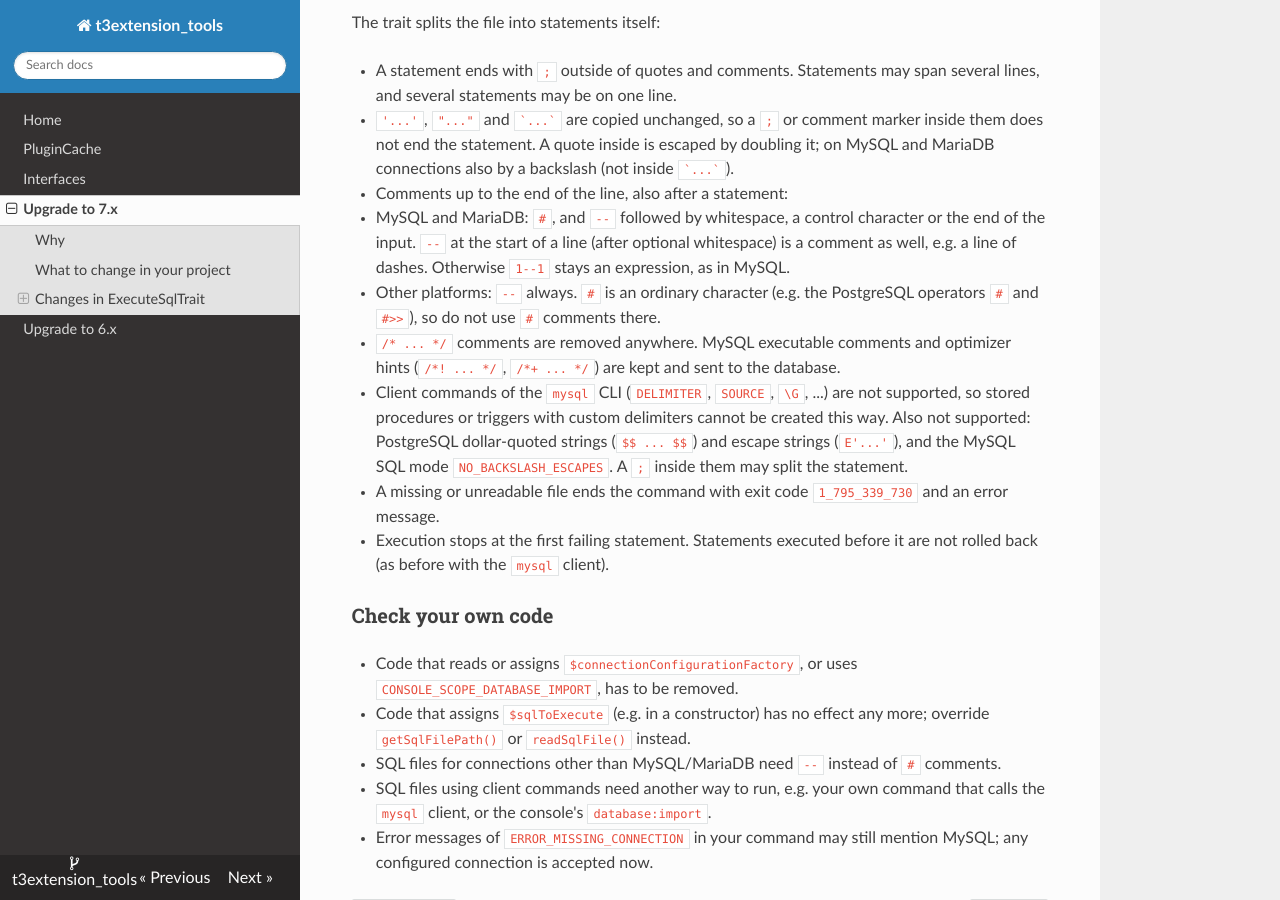
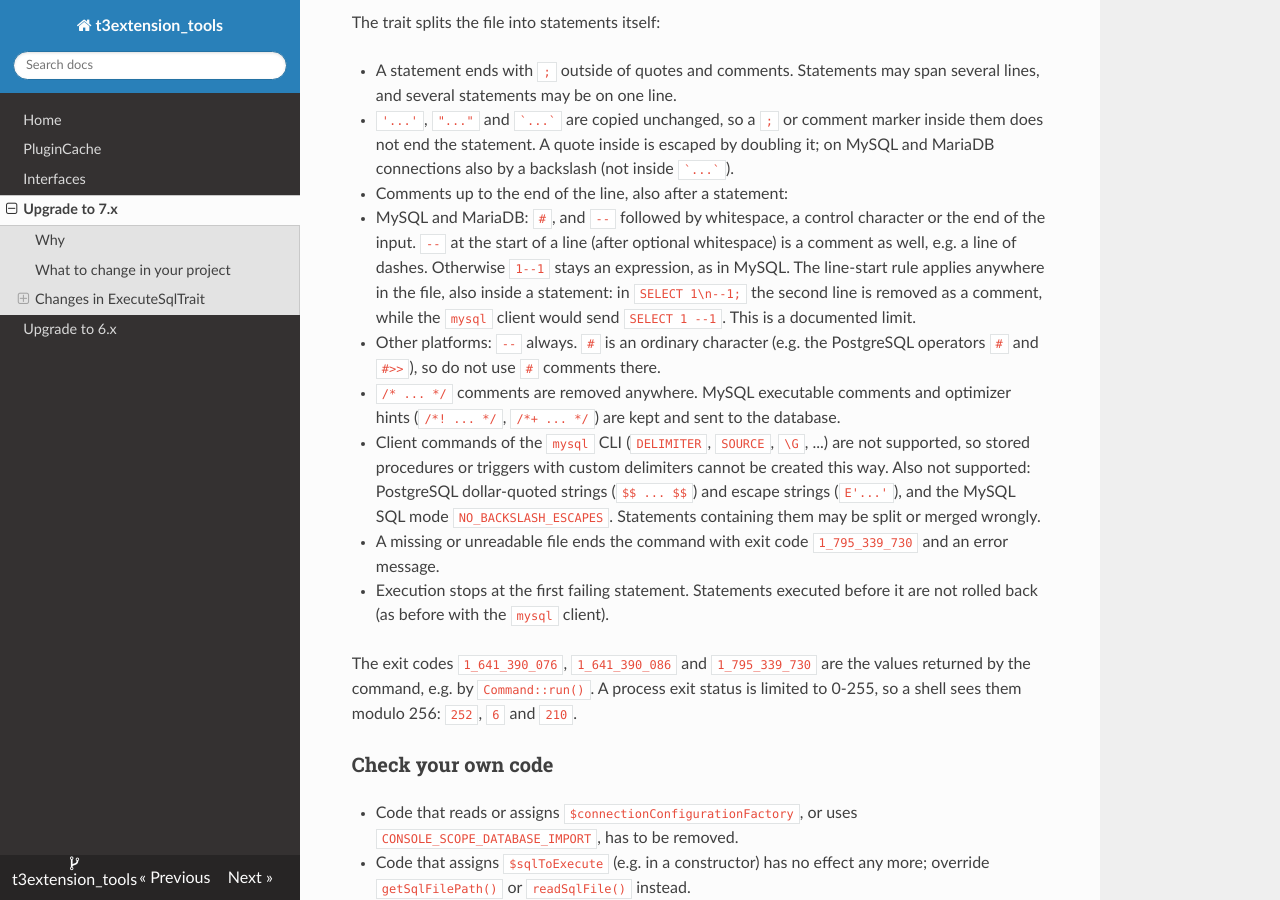
Before and after one commit to dwenzel/t3extension_tools, an MkDocs documentation site: the page built from docs/UpgradeTo7.md, in a window 1280 px wide and 900 px high, scrolled down 1461 px. Built offline with MkDocs 1.6.1, drawn with Linux system fonts in a browser that asks for light colours; nearby versions of some CDN libraries; old or Windows-style settings are respelled for this version of MkDocs.

Commit message:
[DOC] ExecuteSqlTrait: document line-start comments and exit statuses
Co-Authored-By: Claude Opus 5.5 <noreply@anthropic.com>

```diff
--- a/docs/UpgradeTo7.md
+++ b/docs/UpgradeTo7.md
@@ -56,7 +56,10 @@ The trait splits the file into statements itself:
   * MySQL and MariaDB: `#`, and `--` followed by whitespace, a control
     character or the end of the input. `--` at the start of a line (after
     optional whitespace) is a comment as well, e.g. a line of dashes.
-    Otherwise `1--1` stays an expression, as in MySQL.
+    Otherwise `1--1` stays an expression, as in MySQL. The line-start rule
+    applies anywhere in the file, also inside a statement: in
+    `SELECT 1\n--1;` the second line is removed as a comment, while the
+    `mysql` client would send `SELECT 1 --1`. This is a documented limit.
   * Other platforms: `--` always. `#` is an ordinary character (e.g. the
     PostgreSQL operators `#` and `#>>`), so do not use `#` comments there.
 * `/* ... */` comments are removed anywhere. MySQL executable comments and
@@ -66,11 +69,16 @@ The trait splits the file into statements itself:
   supported, so stored procedures or triggers with custom delimiters cannot be
   created this way. Also not supported: PostgreSQL dollar-quoted strings
   (`$$ ... $$`) and escape strings (`E'...'`), and the MySQL SQL mode
-  `NO_BACKSLASH_ESCAPES`. A `;` inside them may split the statement.
+  `NO_BACKSLASH_ESCAPES`. Statements containing them may be split or merged
+  wrongly.
 * A missing or unreadable file ends the command with exit code `1_795_339_730`
   and an error message.
 * Execution stops at the first failing statement. Statements executed before it
   are not rolled back (as before with the `mysql` client).
+
+The exit codes `1_641_390_076`, `1_641_390_086` and `1_795_339_730` are the
+values returned by the command, e.g. by `Command::run()`. A process exit status
+is limited to 0-255, so a shell sees them modulo 256: `252`, `6` and `210`.
 
 ### Check your own code
 
```
